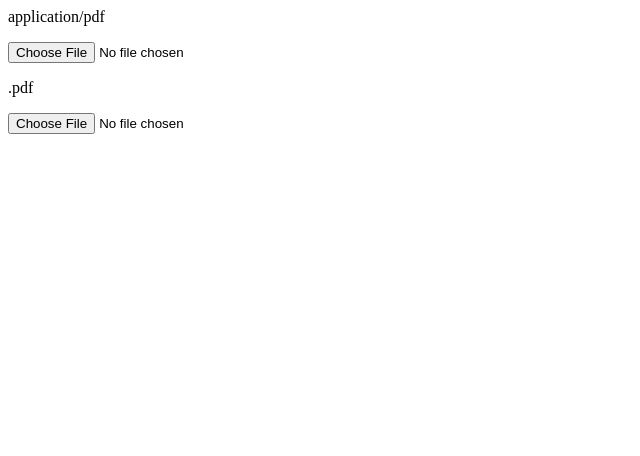
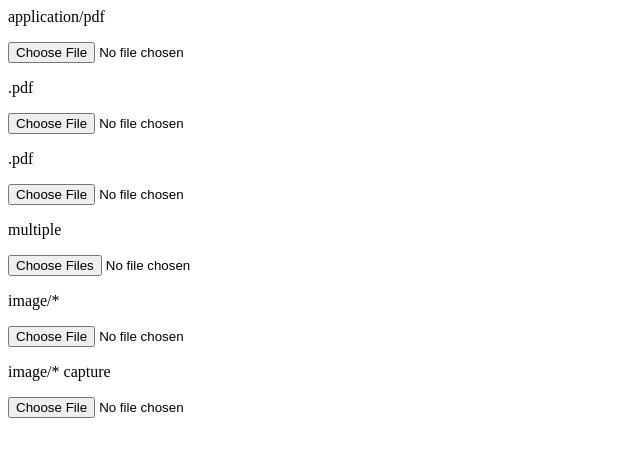
Before and after one commit to dongwan3rd/dongwan3rd.github.io, a plain HTML site: page index.html in a window 1280 px wide. Shown: the whole page, without its empty margins (0-640 px from the left). Drawn offline with Linux system fonts and the light colour scheme.

Commit message:
Update index.html

```diff
--- a/index.html
+++ b/index.html
@@ -4,3 +4,15 @@
 
 <p>.pdf</p>
 <input type="file" accept=".pdf" />
+
+<p>.pdf</p>
+<input type="file" accept=".pdf" />
+
+<p>multiple</p>
+<input type="file" multiple />
+
+<p>image/*</p>
+<input type="file" accept="image/*" />
+
+<p>image/* capture</p>
+<input type="file" accept="image/*" capture />
```
